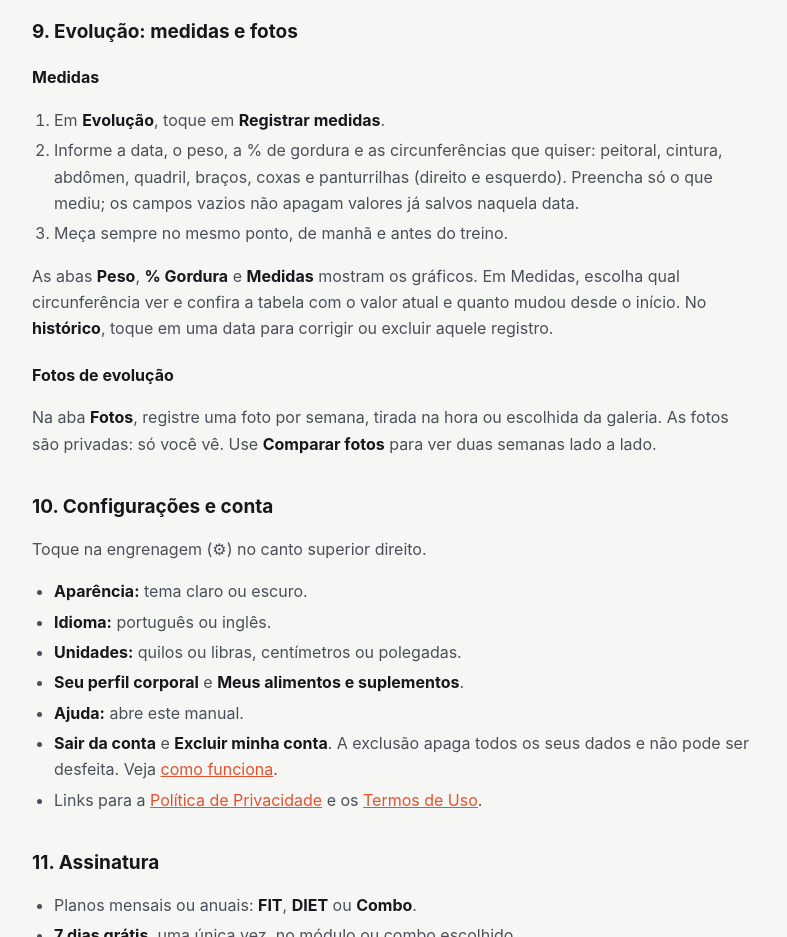
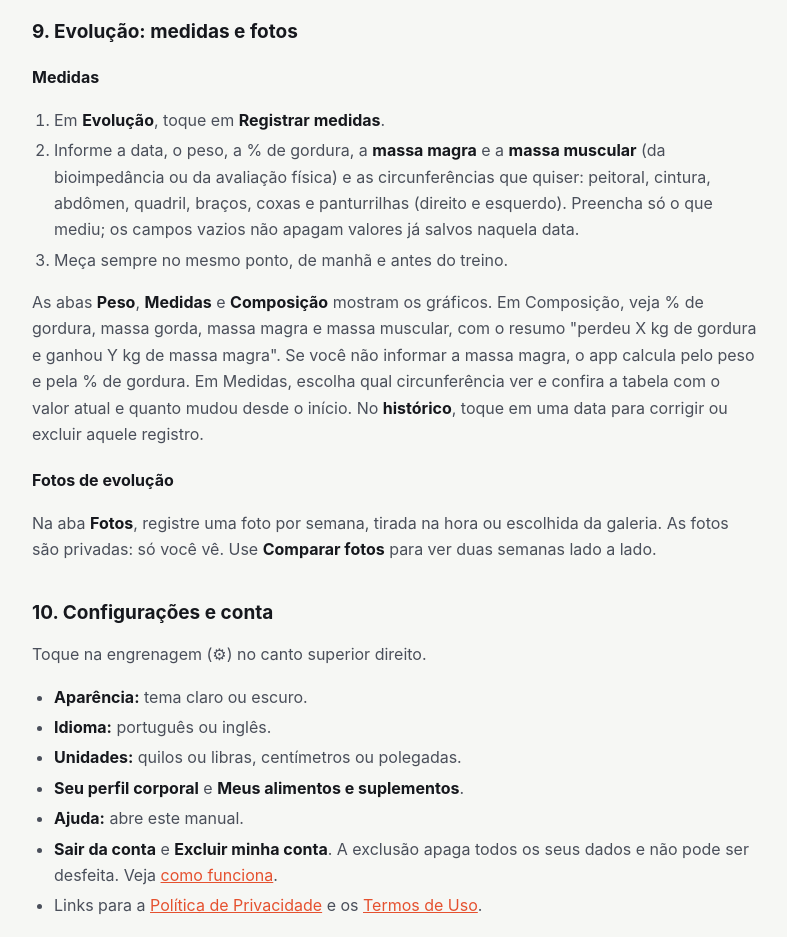
Before and after one commit to EUSTAQUIOJRF/dietfitapp-site, a plain HTML site: page ajuda.html in a window 1280 px wide. Shown: the part 5440-6377 px from the top of the page, without its empty margins (244-1031 px from the left). Drawn offline with Linux system fonts and the light colour scheme.

Commit message:
Manual: composição corporal
Co-Authored-By: Claude Opus 5.5 <noreply@anthropic.com>
Claude-Session: https://claude.ai/code/session_011yinxiZD3nsTG1hBJXdRzt

```diff
--- a/ajuda.html
+++ b/ajuda.html
@@ -147,10 +147,10 @@
 <h3>Medidas</h3>
 <ol>
 <li>Em <strong>Evolução</strong>, toque em <strong>Registrar medidas</strong>.</li>
-<li>Informe a data, o peso, a % de gordura e as circunferências que quiser: peitoral, cintura, abdômen, quadril, braços, coxas e panturrilhas (direito e esquerdo). Preencha só o que mediu; os campos vazios não apagam valores já salvos naquela data.</li>
+<li>Informe a data, o peso, a % de gordura, a <strong>massa magra</strong> e a <strong>massa muscular</strong> (da bioimpedância ou da avaliação física) e as circunferências que quiser: peitoral, cintura, abdômen, quadril, braços, coxas e panturrilhas (direito e esquerdo). Preencha só o que mediu; os campos vazios não apagam valores já salvos naquela data.</li>
 <li>Meça sempre no mesmo ponto, de manhã e antes do treino.</li>
 </ol>
-<p>As abas <strong>Peso</strong>, <strong>% Gordura</strong> e <strong>Medidas</strong> mostram os gráficos. Em Medidas, escolha qual circunferência ver e confira a tabela com o valor atual e quanto mudou desde o início. No <strong>histórico</strong>, toque em uma data para corrigir ou excluir aquele registro.</p>
+<p>As abas <strong>Peso</strong>, <strong>Medidas</strong> e <strong>Composição</strong> mostram os gráficos. Em Composição, veja % de gordura, massa gorda, massa magra e massa muscular, com o resumo "perdeu X kg de gordura e ganhou Y kg de massa magra". Se você não informar a massa magra, o app calcula pelo peso e pela % de gordura. Em Medidas, escolha qual circunferência ver e confira a tabela com o valor atual e quanto mudou desde o início. No <strong>histórico</strong>, toque em uma data para corrigir ou excluir aquele registro.</p>
 <h3>Fotos de evolução</h3>
 <p>Na aba <strong>Fotos</strong>, registre uma foto por semana, tirada na hora ou escolhida da galeria. As fotos são privadas: só você vê. Use <strong>Comparar fotos</strong> para ver duas semanas lado a lado.</p>
 
```
